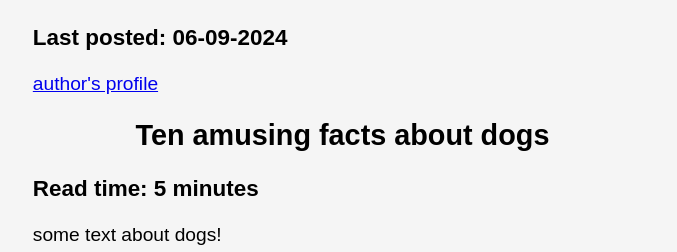
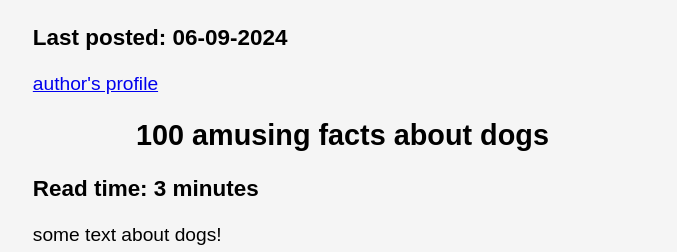
Before and after one commit to Seedina89/seedina89.github.io, a plain HTML site: page index.html in a window 1280 px wide. Shown: the part 1286-1538 px from the top of the page, without its empty margins (294-971 px from the left). Drawn offline with Linux system fonts and the light colour scheme; no server answers.

Commit message:
Update index.html

```diff
--- a/index.html
+++ b/index.html
@@ -86,8 +86,8 @@
          <article>
          <header>
             <!--article's header goes here-->
-            <h2> Ten amusing facts about dogs</h2>
-            <h3>Read time: 5 minutes</h3>
+            <h2> 100 amusing facts about dogs</h2>
+            <h3>Read time: 3 minutes</h3>
         </header>
         <main>
            <p>some text about dogs!</p>
```
